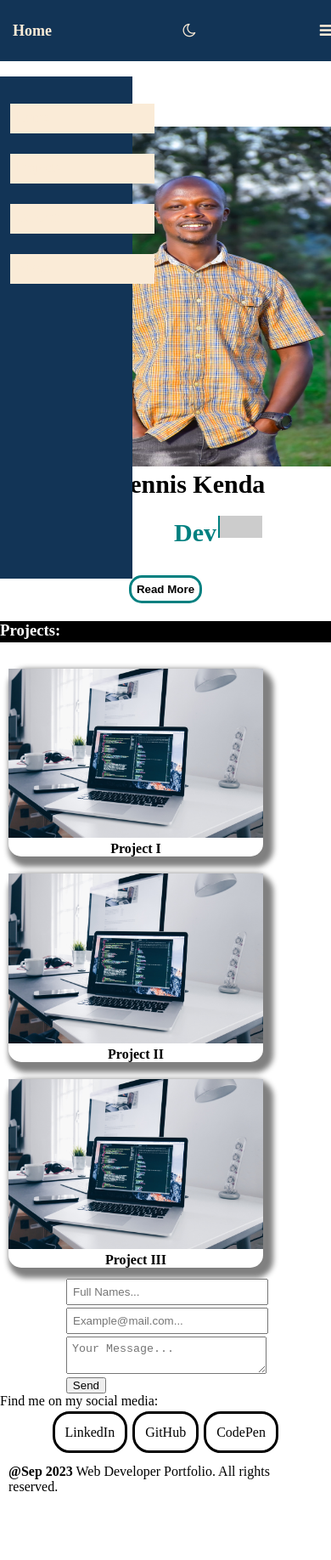
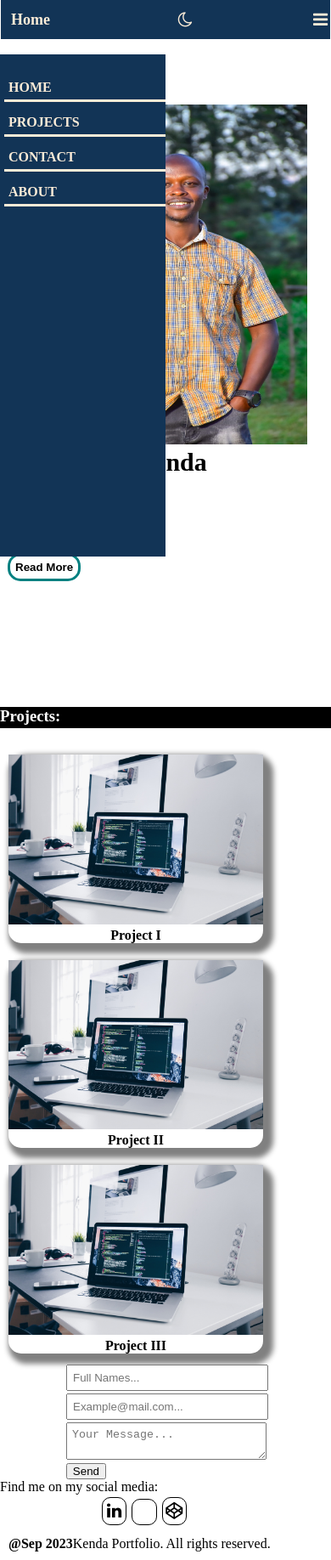
Before and after one commit to stillthskin/stillthskin.github.io, a React (Vite) app: page / in a window 390 px wide. Shown: the whole page at 85% size. Before the commit the page ends 1769 px from the top, so only its background shows below. Built offline with nearby package versions, Linux system fonts and the light colour scheme.

Commit message:
Change of home page url

```diff
--- a/package.json
+++ b/package.json
@@ -1,4 +1,5 @@
 {
+  "website": "http://stillthskin.github.io/portfolio",
   "name": "rportfolio",
   "private": true,
   "version": "0.0.0",
@@ -6,11 +7,13 @@
   "scripts": {
     "dev": "vite",
     "build": "vite build",
-    "deploy": "gh-pages -b rpages -d build",
+    "predeploy": "npm run build",
+    "deploy": "gh-pages -d build",
     "lint": "eslint . --ext js,jsx --report-unused-disable-directives --max-warnings 0",
     "preview": "vite preview"
   },
   "dependencies": {
+    "gh-pages": "^6.0.0",
     "react": "^18.2.0",
     "react-dom": "^18.2.0"
   },
--- a/src/App.css
+++ b/src/App.css
@@ -6,11 +6,11 @@
 
     .navi {
         display: flex;
-        width: 99%;
+        width: 98%;
         justify-content: space-between;
-        height: 60px;
+        height: 40px;
         background: #123456;
-        padding: 6px;
+        padding: 3px;
         align-items: center;
         margin: auto;
     }
@@ -29,18 +29,21 @@
 
     .navi #togglemenu {
         display: block;
+
     }
 
     .sidenavi {
         display: block;
         height: 70vh;
-        width: 40%;
+        width: 50%;
         background-color: #123456;
         position: absolute;
+        z-index: 2;
+        overflow: hidden;
     }
 
     .fa {
-        font-size: 18px;
+        font-size: 20px;
         color: antiquewhite;
     }
 
@@ -58,7 +61,7 @@
         left: 0px;
         justify-content: start;
         height: auto;
-        padding: 12px;
+        padding: 5px;
 
     }
 
@@ -69,8 +72,9 @@
         width: 100%;
         height: auto;
         border-bottom: solid antiquewhite;
-        background-color: antiquewhite;
-        padding: 7px;
+        padding: 5px;
+        text-transform: uppercase;
+        font-weight: bold;
     }
 
     #my_intro {
@@ -93,7 +97,9 @@
         margin-top: 50px;
         width: 100%;
         padding: 9px;
-        height: auto;
+        min-height: 700px;
+        position: relative;
+        z-index: 1;
         background: #fff;
     }
 
@@ -103,13 +109,18 @@
         align-items: center;
     }
 
+    #about .imgsect img {
+        width: 90%;
+        margin-left: 5%;
+    }
+
     #about .descsect {
         width: 100%;
         height: auto;
         display: block;
         justify-content: center;
         align-items: center;
-        text-align: center;
+        text-align: start;
     }
 
     h2 {
@@ -175,16 +186,21 @@
 
     #projects {
         background: #fff;
+        align-items: center;
+        justify-content: center;
     }
 
     #projects ul {
+        margin: auto;
         margin-top: 21px;
+
     }
 
     #projects li {
         display: inline-grid;
         row-gap: 10px;
         margin: 10px;
+
 
     }
 
@@ -209,7 +225,7 @@
     }
 
     .foot .social a {
-        padding: 12px;
+        padding: 5px;
         border-radius: 50%;
         line-height: 1.2em;
         text-decoration: none;
@@ -218,7 +234,7 @@
     }
 
     .foot .social a:hover {
-        padding: 12px;
+        padding: 5px;
         border-radius: 50%;
         line-height: 1.2em;
         text-decoration: none;
@@ -232,16 +248,19 @@
     }
 
     .foot .social ul {
-        margin-left: 15%;
+        margin-left: 30%;
     }
 
     .foot .social ul li {
         display: inline-grid;
         overflow: hidden;
-        border: solid black 3px;
+        border: solid black 1px;
         transition: all 1.5s;
-        border-radius: 20px;
-
+        border-radius: 10px;
+        width: 10%;
+        color: #000;
+        align-items: center;
+        justify-content: center;
     }
 
     .foot .social ul li:nth-child(1):hover {
--- a/src/components/Footer.jsx
+++ b/src/components/Footer.jsx
@@ -15,12 +15,13 @@ function Footer() {
                 <div class="social">
                     Find me on my social media:<br />
                     <ul>
-                        <li><a href="https://www.linkedin.com">LinkedIn</a></li>
-                        <li><a href="https://www.linkedin.com">GitHub</a></li>
-                        <li><a href="https://www.linkedin.com">CodePen</a></li>
+                        <li><a href="https://www.linkedin.com"><i class="fa fa-linkedin"></i></a></li>
+                        <li><a href="https://www.linkedin.com"><i class="fa-brands fa-github"></i></a></li>
+                        <li><a href="https://www.linkedin.com"><i class="fa fa-codepen" aria-hidden="true"></i>
+                        </a></li>
                     </ul>
                 </div>
-                <p class="copywright"><b>@<span id="copydate">{full_year}</span></b> Web Developer Portfolio. All rights reserved.</p>
+                <p class="copywright"><b>@<span id="copydate">{full_year}</span></b>Kenda Portfolio. All rights reserved.</p>
             </footer>
         </>
     )
--- a/src/components/Navi.jsx
+++ b/src/components/Navi.jsx
@@ -23,7 +23,7 @@ function Navi() {
 
             </div >
             <br />
-            <div id='sidenavi' className='sidenavi'>
+            <div id='sidenavi' className={sidenavi ? 'sidenavi show' : 'sidenavi hide'}>
                 <ul>
                     <li><a href='#home'>Home</a></li>
                     <li><a href='#home'>Projects</a></li>
@@ -36,7 +36,7 @@ function Navi() {
 }
 function showsidenavi() {
     console.log("The navi Button clicked");
-    alert("The navi Button clicked");
+    alert("The navi Button clicked" + sidenavi);
 
 }
 function toggltheme() {
--- a/src/components/Projects.jsx
+++ b/src/components/Projects.jsx
@@ -6,6 +6,7 @@ function Projects() {
     return (
         <>
             <div id="projects">
+                <br />
                 <h3>Projects:</h3>
 
                 <ul>
--- a/src/index.css
+++ b/src/index.css
@@ -3,6 +3,14 @@
     margin: 0;
     animation: transIn;
     animation-duration: 1.5s;
+}
+
+.hide {
+    display: none;
+}
+
+.show {
+    display: block;
 }
 
 .navi {
@@ -173,13 +181,11 @@ ul {
     left: 0;
 }
 
-.projects {
-    width: 100%;
-}
-
 /*##############################################################################################*/
 #projects {
     background: #fff;
+    justify-content: center;
+    align-items: center;
 }
 
 #projects li {
@@ -203,10 +209,6 @@ ul {
     text-decoration: none;
     box-shadow: grey 20px;
     top: 15px;
-}
-
-#projects {
-    width: 100%;
 }
 
 #projects a:hover {
@@ -259,6 +261,14 @@ textarea {
 
 }
 
+.foot .social .fa {
+    color: #000;
+}
+
+.foot .social .fa:hover {
+    color: #fff;
+}
+
 .foot .social a:hover {
     padding: 12px;
     border-radius: 50%;
@@ -274,15 +284,15 @@ textarea {
 }
 
 .foot .social ul {
-    margin-left: 35%;
+    margin-left: 40%;
 }
 
 .foot .social ul li {
     display: inline-grid;
     overflow: hidden;
-    border: solid black 3px;
+    border: solid black 1px;
     transition: all 1.5s;
-    border-radius: 20px;
+    border-radius: 11px;
     margin: 3px;
 
 }
```
Also changed, not shown: 1 other file (tests, documents, lock files or other folders).
